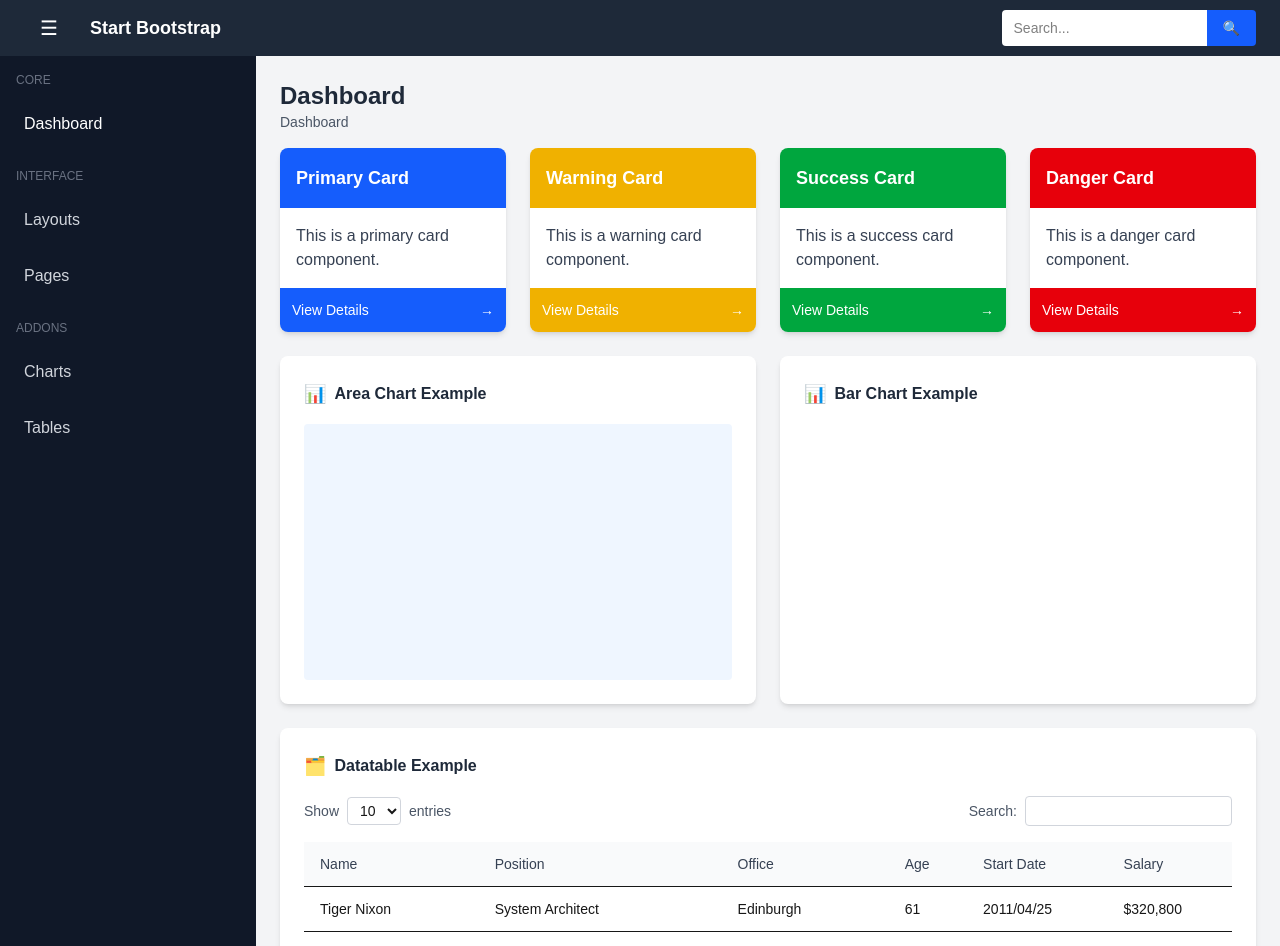
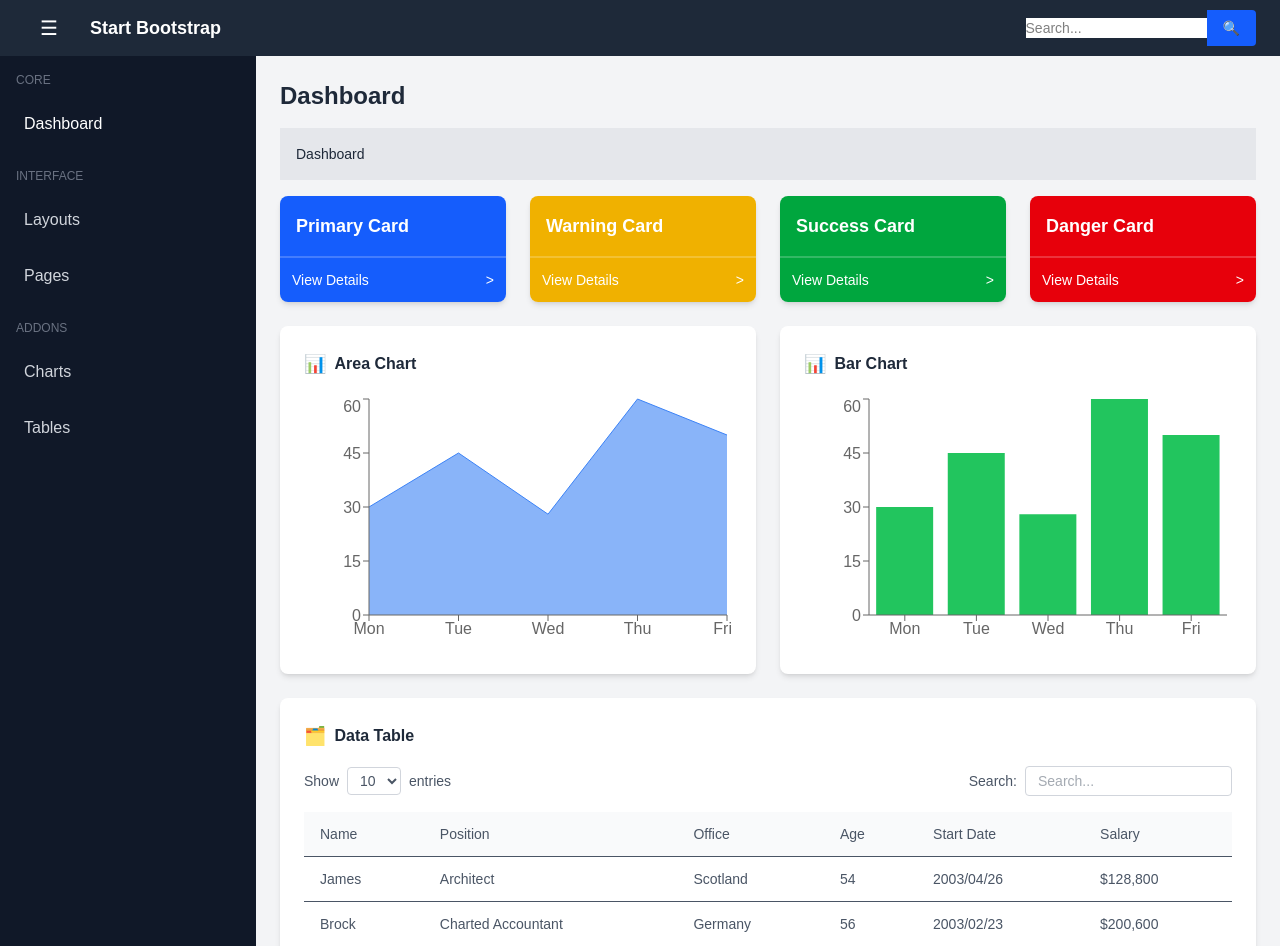
Before and after one commit to Love-Dewangan-Hestabit/Training-Modules-Hestabit-main, a Next.js app in the folder Week 3 Advance Frontend/Dashboard using Next.js and Tailwind CSS/dashboard-ui/: page / in a window 1280 px wide. Shown: the top 946 px of the page. Built offline with nearby package versions, Linux system fonts and the light colour scheme.

Commit message:
added the changes for the Day 3 task

```diff
--- a/Week 3 Advance Frontend/Dashboard using Next.js and Tailwind CSS/dashboard-ui/package.json
+++ b/Week 3 Advance Frontend/Dashboard using Next.js and Tailwind CSS/dashboard-ui/package.json
@@ -11,7 +11,8 @@
   "dependencies": {
     "next": "16.1.3",
     "react": "19.2.3",
-    "react-dom": "19.2.3"
+    "react-dom": "19.2.3",
+    "recharts": "^3.6.0"
   },
   "devDependencies": {
     "@tailwindcss/postcss": "^4",
--- a/Week 3 Advance Frontend/Dashboard using Next.js and Tailwind CSS/dashboard-ui/src/app/page.jsx
+++ b/Week 3 Advance Frontend/Dashboard using Next.js and Tailwind CSS/dashboard-ui/src/app/page.jsx
@@ -4,104 +4,128 @@ import { useState } from "react";
 import Card from "@/components/ui/Card";
 import Button from "@/components/ui/Button";
 import Modal from "@/components/ui/Modal";
+import Input from "@/components/ui/Input";
+
+import {
+  AreaChart,
+  Area,
+  BarChart,
+  Bar,
+  XAxis,
+  YAxis,
+  Tooltip,
+  ResponsiveContainer,
+} from "recharts";
+
+const chartData = [
+  { name: "Mon", value: 30 },
+  { name: "Tue", value: 45 },
+  { name: "Wed", value: 28 },
+  { name: "Thu", value: 60 },
+  { name: "Fri", value: 50 },
+];
 
 export default function Dashboard() {
   const [isModalOpen, setIsModalOpen] = useState(false);
 
   return (
     <div>
-      {/* Breadcrumb */}
       <div className="mb-4">
-        <h1 className="text-2xl font-bold text-gray-800">Dashboard</h1>
-        <p className="text-gray-600 text-sm">Dashboard</p>
+        <h1 className="pb-4 text-2xl font-bold text-gray-800">Dashboard</h1>
+        <p className="p-4 bg-gray-200 text-gray-800 text-sm">Dashboard</p>
       </div>
 
-      {/* Cards Grid */}
       <div className="grid grid-cols-1 md:grid-cols-2 lg:grid-cols-4 gap-6 mb-6">
         <Card
           title="Primary Card"
-          variant="primary"
+          variant="blue"
           footer={
             <>
               <span>View Details</span>
-              <span>→</span>
+              <span> {">"} </span>
             </>
           }
-        >
-          <p className="text-gray-700">This is a primary card component.</p>
-        </Card>
-
+        />
         <Card
           title="Warning Card"
-          variant="warning"
+          variant="yellow"
           footer={
             <>
               <span>View Details</span>
-              <span>→</span>
+              <span> {">"} </span>
             </>
           }
-        >
-          <p className="text-gray-700">This is a warning card component.</p>
-        </Card>
-
+        />
         <Card
           title="Success Card"
-          variant="success"
+          variant="green"
           footer={
             <>
               <span>View Details</span>
-              <span>→</span>
+              <span> {">"} </span>
             </>
           }
-        >
-          <p className="text-gray-700">This is a success card component.</p>
-        </Card>
-
+        />
         <Card
           title="Danger Card"
-          variant="danger"
+          variant="red"
           footer={
             <>
               <span>View Details</span>
-              <span>→</span>
+              <span> {">"} </span>
             </>
           }
-        >
-          <p className="text-gray-700">This is a danger card component.</p>
-        </Card>
+        />
       </div>
 
-      {/* Charts Section */}
       <div className="grid grid-cols-1 lg:grid-cols-2 gap-6 mb-6">
-        {/* Area Chart */}
         <div className="bg-white rounded-lg shadow-md p-6">
           <div className="flex items-center gap-2 mb-4">
             <span className="text-lg">📊</span>
-            <h3 className="font-semibold text-gray-800">Area Chart Example</h3>
+            <h3 className="font-semibold text-gray-800">Area Chart</h3>
           </div>
-          <div className="h-64 bg-blue-50 rounded flex items-end justify-around p-4"></div>
+
+          <div className="h-64 text-gray-800">
+            <ResponsiveContainer width="100%" height="100%">
+              <AreaChart data={chartData}>
+                <XAxis dataKey="name" />
+                <YAxis />
+                <Tooltip />
+                <Area dataKey="value" fill="#3b82f6" stroke="#3b82f6" />
+              </AreaChart>
+            </ResponsiveContainer>
+          </div>
         </div>
 
-        {/* Bar Chart */}
         <div className="bg-white rounded-lg shadow-md p-6">
           <div className="flex items-center gap-2 mb-4">
             <span className="text-lg">📊</span>
-            <h3 className="font-semibold text-gray-800">Bar Chart Example</h3>
+            <h3 className="font-semibold text-gray-800">Bar Chart</h3>
+          </div>
+
+          <div className="h-64 text-gray-600">
+            <ResponsiveContainer width="100%" height="100%">
+              <BarChart data={chartData}>
+                <XAxis dataKey="name" />
+                <YAxis />
+                <Tooltip />
+                <Bar dataKey="value" fill="#22c55e" />
+              </BarChart>
+            </ResponsiveContainer>
           </div>
         </div>
       </div>
 
-      {/* Datatable Section */}
       <div className="bg-white rounded-lg shadow-md p-6">
         <div className="flex items-center gap-2 mb-4">
           <span className="text-lg">🗂️</span>
-          <h3 className="font-semibold text-gray-800">Datatable Example</h3>
+          <h3 className="font-semibold text-gray-800">Data Table</h3>
         </div>
 
         <div className="flex items-center justify-between mb-4">
           <div className="flex items-center gap-2">
             <span className="text-sm text-gray-600">Show</span>
-            <select className="border border-gray-300 rounded px-2 py-1 text-sm">
+            <select className="border border-gray-300 rounded px-2 py-1 text-sm text-gray-600">
               <option>10</option>
               <option>25</option>
               <option>50</option>
@@ -111,65 +135,61 @@ export default function Dashboard() {
 
           <div className="flex items-center gap-2">
             <span className="text-sm text-gray-600">Search:</span>
-            <input
+            <Input
               type="text"
-              className="border border-gray-300 rounded px-3 py-1 text-sm"
+              placeholder="Search..."
+              variant="search"
+              className="border border-gray-300 rounded px-3 py-1 text-sm text-gray-600"
             />
           </div>
         </div>
 
         <div className="overflow-x-auto">
-          <table className="w-full text-sm text-left">
+          <table className="w-full text-sm text-left text-gray-600">
             <thead className="bg-gray-50 border-b">
               <tr>
-                <th className="px-4 py-3 font-medium text-gray-700">Name</th>
-                <th className="px-4 py-3 font-medium text-gray-700">
-                  Position
-                </th>
-                <th className="px-4 py-3 font-medium text-gray-700">Office</th>
-                <th className="px-4 py-3 font-medium text-gray-700">Age</th>
-                <th className="px-4 py-3 font-medium text-gray-700">
-                  Start Date
-                </th>
-                <th className="px-4 py-3 font-medium text-gray-700">Salary</th>
+                <th className="px-4 py-3 font-medium">Name</th>
+                <th className="px-4 py-3 font-medium">Position</th>
+                <th className="px-4 py-3 font-medium">Office</th>
+                <th className="px-4 py-3 font-medium">Age</th>
+                <th className="px-4 py-3 font-medium">Start Date</th>
+                <th className="px-4 py-3 font-medium">Salary</th>
               </tr>
             </thead>
             <tbody>
               <tr className="border-b hover:bg-gray-50">
-                <td className="px-4 py-3">Tiger Nixon</td>
-                <td className="px-4 py-3">System Architect</td>
-                <td className="px-4 py-3">Edinburgh</td>
-                <td className="px-4 py-3">61</td>
-                <td className="px-4 py-3">2011/04/25</td>
-                <td className="px-4 py-3">$320,800</td>
+                <td className="px-4 py-3">James </td>
+                <td className="px-4 py-3">Architect</td>
+                <td className="px-4 py-3">Scotland</td>
+                <td className="px-4 py-3">54</td>
+                <td className="px-4 py-3">2003/04/26</td>
+                <td className="px-4 py-3">$128,800</td>
               </tr>
               <tr className="border-b hover:bg-gray-50">
-                <td className="px-4 py-3">Garrett Winters</td>
-                <td className="px-4 py-3">Accountant</td>
-                <td className="px-4 py-3">Tokyo</td>
-                <td className="px-4 py-3">63</td>
-                <td className="px-4 py-3">2011/07/25</td>
-                <td className="px-4 py-3">$170,750</td>
+                <td className="px-4 py-3">Brock</td>
+                <td className="px-4 py-3">Charted Accountant</td>
+                <td className="px-4 py-3">Germany</td>
+                <td className="px-4 py-3">56</td>
+                <td className="px-4 py-3">2003/02/23</td>
+                <td className="px-4 py-3">$200,600</td>
               </tr>
               <tr className="border-b hover:bg-gray-50">
-                <td className="px-4 py-3">Ashton Cox</td>
-                <td className="px-4 py-3">Junior Technical Author</td>
-                <td className="px-4 py-3">San Francisco</td>
-                <td className="px-4 py-3">66</td>
-                <td className="px-4 py-3">2009/01/12</td>
-                <td className="px-4 py-3">$86,000</td>
+                <td className="px-4 py-3">Daniel</td>
+                <td className="px-4 py-3">Software Engineer</td>
+                <td className="px-4 py-3">Texas</td>
+                <td className="px-4 py-3">60</td>
+                <td className="px-4 py-3">2006/04/11</td>
+                <td className="px-4 py-3">$78,000</td>
               </tr>
             </tbody>
           </table>
         </div>
       </div>
 
-      {/* Demo Button for Modal */}
       <div className="mt-6">
         <Button onClick={() => setIsModalOpen(true)}>Open Modal Demo</Button>
       </div>
 
-      {/* Modal */}
       <Modal
         isOpen={isModalOpen}
         onClose={() => setIsModalOpen(false)}
@@ -186,8 +206,7 @@ export default function Dashboard() {
         }
       >
         <p className="text-gray-700">
-          This is an example modal dialog. You can put any content here
-          including forms, messages, or confirmations.
+          This modal for testing this function will update this later
         </p>
       </Modal>
     </div>
--- a/Week 3 Advance Frontend/Dashboard using Next.js and Tailwind CSS/dashboard-ui/src/components/ui/Card.jsx
+++ b/Week 3 Advance Frontend/Dashboard using Next.js and Tailwind CSS/dashboard-ui/src/components/ui/Card.jsx
@@ -6,18 +6,20 @@ export default function Card({
   className = "",
 }) {
   const variants = {
-    primary: "bg-blue-600 text-white",
-    warning: "bg-yellow-500 text-white",
-    success: "bg-green-600 text-white",
-    danger: "bg-red-600 text-white",
+    blue: "bg-blue-600 text-white",
+
+    yellow: "bg-yellow-500 text-white",
+    green: "bg-green-600 text-white",
+
+    red: "bg-red-600 text-white",
   };
 
   return (
     <div className={`rounded-lg shadow-md overflow-hidden ${className}`}>
-      <div className={`p-4 ${variants[variant]}`}>
+      <div className={`p-4 ${variants[variant]} border-b-2 border-white/20`}>
         <h3 className="text-lg font-semibold">{title}</h3>
       </div>
-      <div className="p-4 bg-white">{children}</div>
+
       {footer && (
         <div
           className={`p-3 ${variants[variant]} flex items-center justify-between text-sm`}
--- a/Week 3 Advance Frontend/Dashboard using Next.js and Tailwind CSS/dashboard-ui/src/components/ui/Input.jsx
+++ b/Week 3 Advance Frontend/Dashboard using Next.js and Tailwind CSS/dashboard-ui/src/components/ui/Input.jsx
@@ -4,15 +4,14 @@ export default function Input({
   value,
   onChange,
   variant = "default",
-  size = "md",
   className = "",
+  ...props
 }) {
   const baseStyles = "transition-colors duration-200 focus:outline-none";
 
   const variants = {
     default: "border-gray-300 focus:ring-blue-500 focus:border-blue-500",
-    search:
-      "px-3 py-2 bg-white rounded-l text-black text-sm focus:outline-none",
+    search: "bg-white text-black text-sm focus:outline-none",
   };
 
   return (
@@ -22,6 +21,7 @@ export default function Input({
       value={value}
       onChange={onChange}
       className={`${baseStyles} ${variants[variant]} ${className}`}
+      {...props}
     />
   );
 }
```
Also changed, not shown: 1 other file (tests, documents, lock files or other folders).
